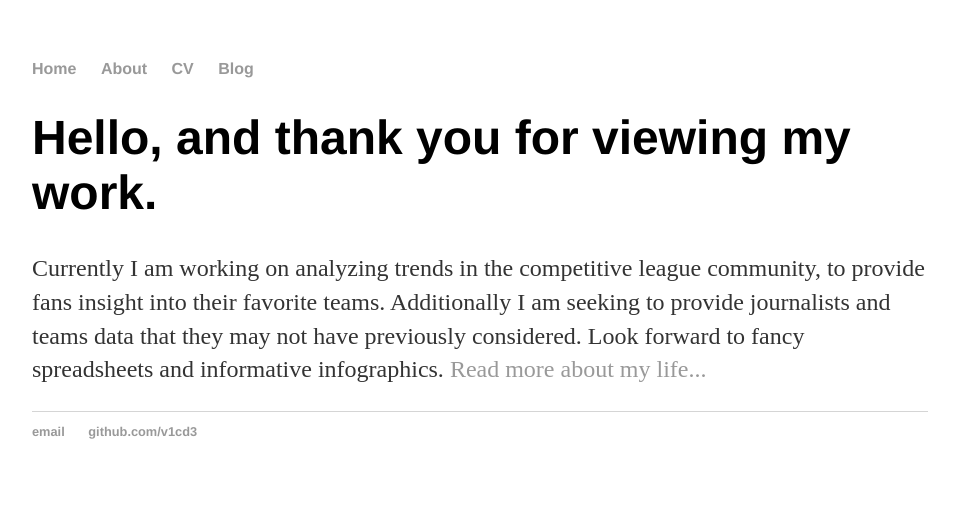
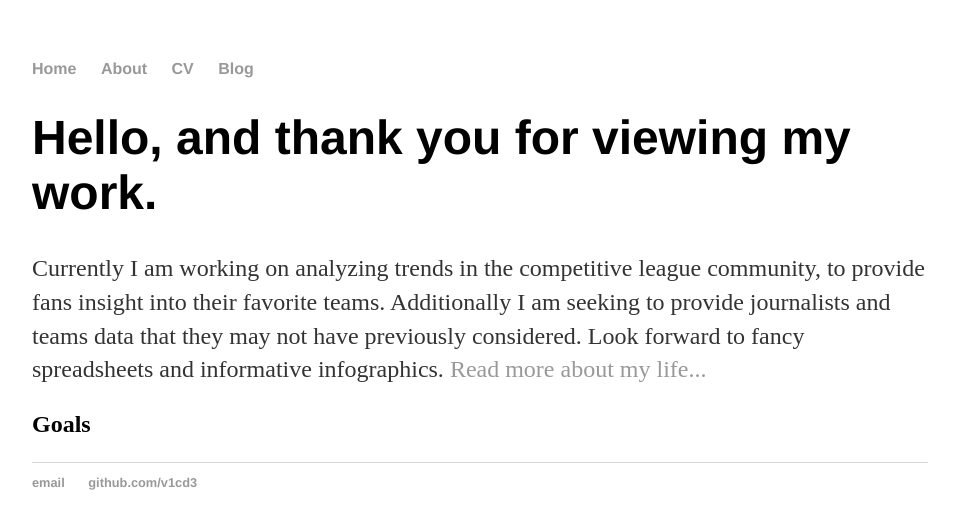
Before and after one commit to v1cd3/v1cd3.github.io, a Jekyll site: the page built from index.html, in a window 1280 px wide. Shown: the top 529 px of the page, without its empty margins (160-1119 px from the left). Built offline with Jekyll 4.4.1, drawn with Linux system fonts in a browser that asks for light colours.

Commit message:
Update index.html

```diff
--- a/index.html
+++ b/index.html
@@ -5,4 +5,6 @@ title: v1cd3
 <div class="blurb">
 	<h1>Hello, and thank you for viewing my work.</h1>
 	<p> Currently I am working on analyzing trends in the competitive league community, to provide fans insight into their favorite teams. Additionally I am seeking to provide journalists and teams data that they may not have previously considered. Look forward to fancy spreadsheets and informative infographics. <a href="/about">Read more about my life...</a></p>
+	<h2> Goals</h2>
+	<p> </p>
 </div><!-- /.blurb -->
```
